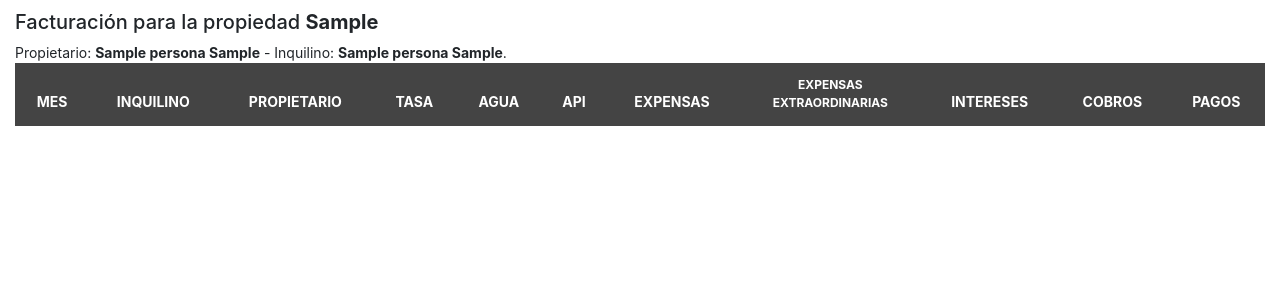
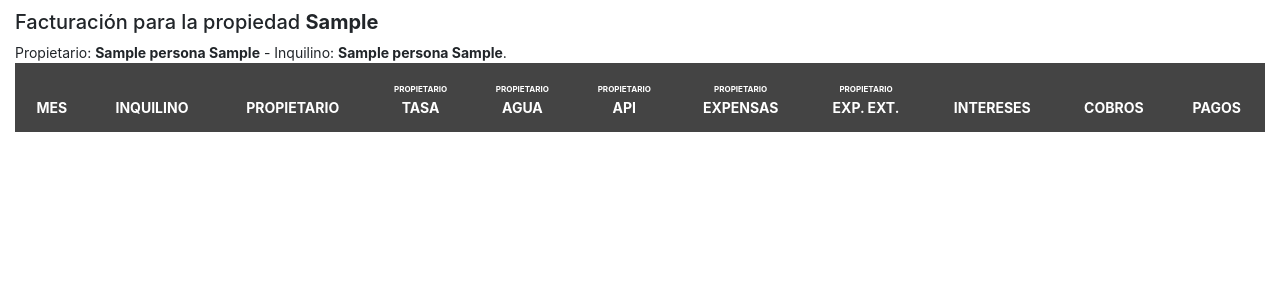
Before and after one commit to RodolfoAragno/Inmobiliaria-Python, a Django app: template templates/contratos/grilla.html in a window 1280 px wide. Shown: the part 58-358 px from the top of the page. Run offline with Django 3.2, Linux system fonts and the light colour scheme; the template is opened without the code that fills it: values that come from a table or form of the project are taken from there, others are empty; tables that the repository leaves empty hold one stand-in row (values such as "Sample post"); data that the repository does not hold is empty; parts of the project's set-up code (start-up, migrations or seed data) failed here and were passed over; some libraries are stand-ins or nearby versions.

Commit message:
modified:   contratos/models.py 	modified:   contratos/views.py 	modified:   templates/contratos/grilla.html

```diff
--- a/contratos/models.py
+++ b/contratos/models.py
@@ -217,7 +217,9 @@ class MesContrato(models.Model):
 			'varios_inquilino': [],
 			'varios_propietario': [],
 			'pagado_inquilino': pagado_inquilino,
-			'pagado_propietario': pagado_propietario
+			'pagado_propietario': pagado_propietario,
+			'total_inquilino': self.totalACobrar(True),
+			'total_propietario': self.totalAPagar()
 		}
 		hoy = date.today()
 		if not pagado_inquilino and self.fecha_vencimiento <= hoy:
@@ -355,7 +357,6 @@ class MesContrato(models.Model):
 			total += self.api if not propietario else -self.api
 		if self.expensas is not None and propietario == self.contrato.cobrar_expensas_propietario:
 			total += self.expensas if not propietario else -self.expensas
-
 		if self.expensas_ext is not None and propietario == self.contrato.cobrar_expensas_ext_propietario:
 			total += self.expensas_ext if not propietario else -self.expensas_ext
 		if self.agua is not None and propietario == self.contrato.cobrar_agua_propietario:
@@ -364,6 +365,7 @@ class MesContrato(models.Model):
 			total += self.tasa if not propietario else -self.tasa
 		if self.intereses is not None and conIntereses and not propietario:
 			total += self.intereses
+
 		varios = ConceptoVario.objects.filter(mes=self, para_propietario=propietario).all()
 		for vario in varios:
 			total += vario.monto
--- a/contratos/views.py
+++ b/contratos/views.py
@@ -108,6 +108,12 @@ def cargar_contrato(request):
 		contrato.inquilino = Inquilino.objects.get(persona__dni=datos['dni_inquilino'])
 		contrato.fecha_inicio = date.fromtimestamp(int(datos['fecha_inicio']) / 1000);
 		contrato.monto_primer_anio = datos['monto']
+		contrato.cobrar_tasa_propietario = datos['cobrar_tasa_propietario']
+		contrato.cobrar_agua_propietario = datos['cobrar_agua_propietario']
+		contrato.cobrar_api_propietariooo = datos['cobrar_api_propietariooo']
+		contrato.cobrar_expensas_propietario = datos['cobrar_expensas_propietario']
+		contrato.cobrar_expensas_ext_propietario = datos['cobrar_expensas_ext_propietario']
+		contrato.oficina = datos['oficina']
 		contrato.save()
 		print(datos['anios_contrato'])
 		contrato.generar_meses(int(datos['anios_contrato']))
--- a/templates/contratos/grilla.html
+++ b/templates/contratos/grilla.html
@@ -22,11 +22,26 @@
 				<th>MES</th>
 				<th>INQUILINO</th>
 				<th>PROPIETARIO</th>
-				<th>TASA</th>
-				<th>AGUA</th>
-				<th>API</th>
-				<th>EXPENSAS</th>
-				<th style="font-size: 12px;">EXPENSAS <br> EXTRAORDINARIAS</th>
+				<th>{% if contrato.cobrar_tasa_propietario %}
+					<span style="font-size: 8px;">propietario<br/></span>
+					{% endif %}
+				TASA </th>
+				<th>{% if contrato.cobrar_agua_propietario %}
+					<span style="font-size: 8px;">propietario<br/></span>
+					{% endif %}
+				AGUA</th>
+				<th>{% if contrato.cobrar_api_propietariooo %}
+					<span style="font-size: 8px;">propietario<br/></span>
+					{% endif %}
+				API</th>
+				<th>{% if contrato.cobrar_expensas_propietario %}
+					<span style="font-size: 8px;">propietario<br/></span>
+					{% endif %}
+				EXPENSAS</th>
+				<th>{% if contrato.cobrar_expensas_ext_propietario %}
+					<span style="font-size: 8px;">propietario<br/></span>
+					{% endif %}
+				EXP. EXT.</th>
 				<th>INTERESES</th>
 				<th>COBROS</th>
 				<th>PAGOS</th>
@@ -132,14 +147,15 @@
 				return total;
 			},
 			totalAPagar: function(mes) {
-				return this.monedaATexto(mes.inquilino + mes.tasa + mes.agua + mes.api + mes.expensas + mes.expensas_ext + mes.intereses + this.totalVarios(mes))
+				return this.monedaATexto(parseFloat(mes.total_inquilino))
 			},
 			totalPropietario: function(mes) {
+				/*
 				var total = mes.propietario;
 				for (var i = 0, len = mes.varios_propietario.length; i < len; i++) {
 					total += parseFloat(mes.varios_propietario[i].monto);
-				}
-				return this.monedaATexto(total);
+				}*/
+				return this.monedaATexto(parseFloat(mes.total_propietario));
 			},
 			puedePagar: function(index, mes) {
 				if(mes.tasa != null && mes.agua != null && mes.api != null && mes.expensas != null){
```
